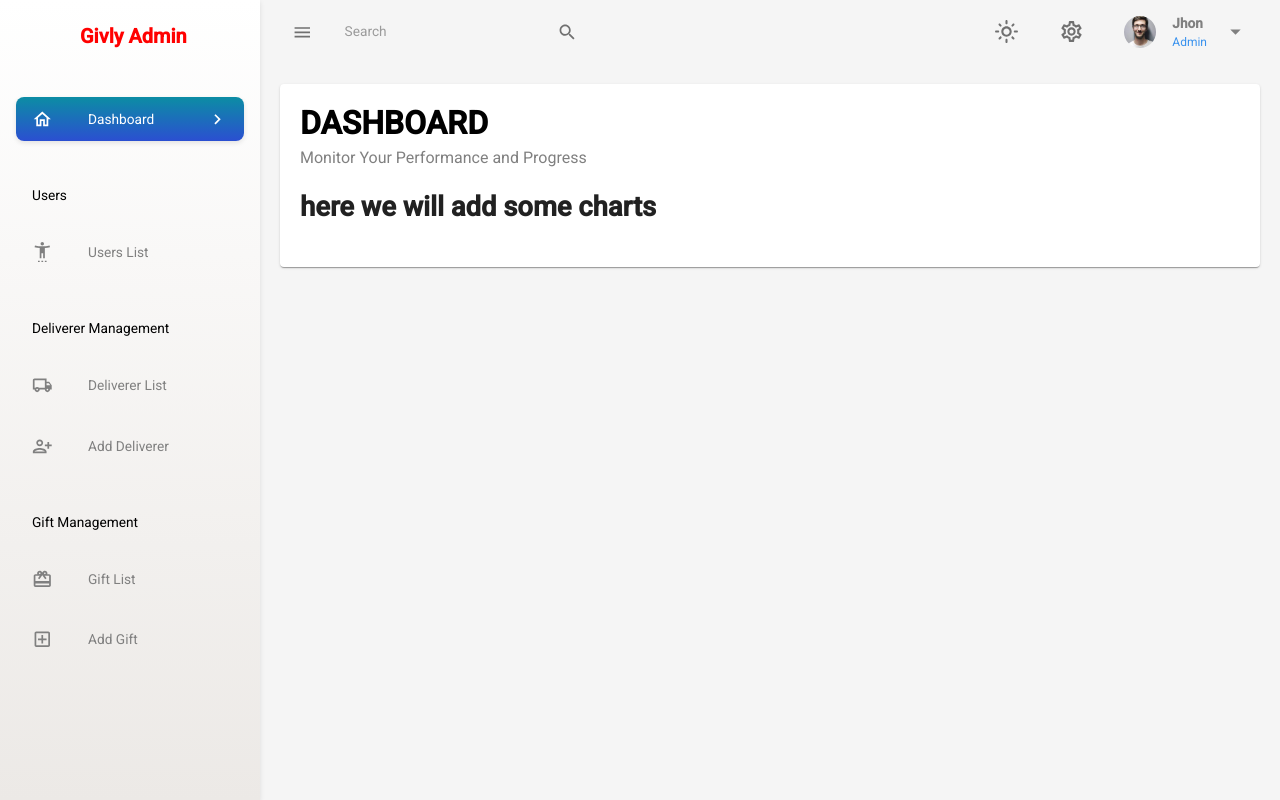
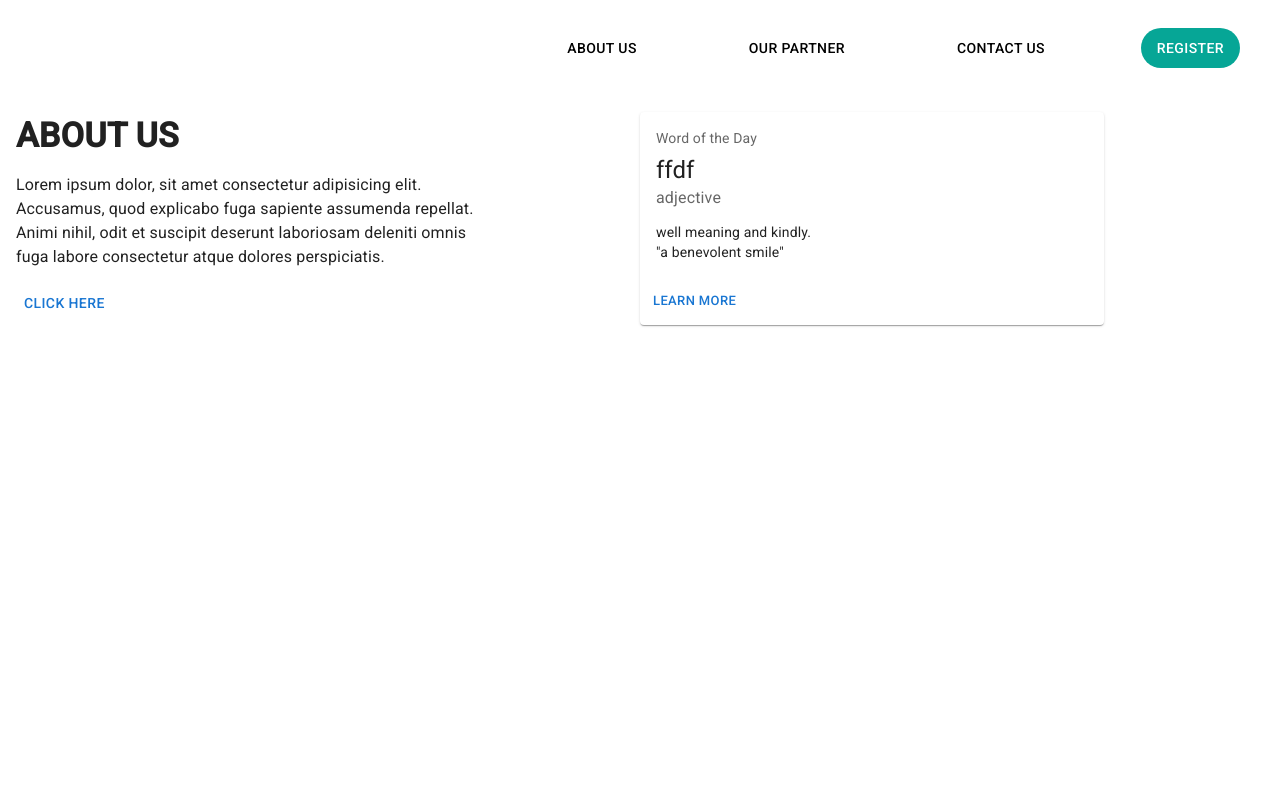
Before and after one commit to dorakadri/GivlyWebapp, a React (Create React App) app in the folder client/: page / in a window 1280 px wide. Before the commit this address led to /dashboard. Built offline with nearby package versions, Linux system fonts and the light colour scheme.

Commit message:
starting landing page

```diff
--- a/client/src/App.js
+++ b/client/src/App.js
@@ -1,11 +1,15 @@
-
-import Dashboard from '../src/components/pages/Dashboard/Dashboard';
+import { BrowserRouter, Route, Routes } from "react-router-dom";
+import Dashboard from "../src/components/pages/Dashboard/Dashboard";
+import LandingPage from "./components/pages/UserInterface/LandingPage";
 
 function App() {
   return (
-    <div className="App">
-     <Dashboard/>
-    </div>
+    <BrowserRouter>
+      <Routes>
+        <Route path="/" element={<LandingPage />} />
+        <Route path="/admin/*" element={<Dashboard />} />
+      </Routes>
+    </BrowserRouter>
   );
 }
 
--- a/client/src/components/pages/Dashboard/DashboardRoutes.js
+++ b/client/src/components/pages/Dashboard/DashboardRoutes.js
@@ -27,7 +27,7 @@ function DashboardRoutes() {
   const theme = useMemo(() => createTheme(themeSettings(mode)), [mode]);
   return (
     <div className="index">
-      <BrowserRouter>
+
         <ThemeProvider theme={theme}>
           <CssBaseline />
           <Suspense
@@ -46,22 +46,19 @@ function DashboardRoutes() {
           >
             <Routes>
               <Route element={<Layout />}>
-                <Route
-                  path="/"
-                  element={<Navigate to="/dashboard" replace />}
-                />
+
                 <Route path="/dashboard" element={<DashboardComponent />} />
-                <Route path="/userslist" element={<UserList />} />
-                <Route path="/delivererlist" element={<DelivererList />} />
-                <Route path="/adddeliverer" element={<AddDeliverer />} />
-                <Route path="/giftlist" element={<GiftList />} />
-                <Route path="/giftlist/update/:id" element={<GiftUpdate />} />
-                <Route path="/addgift" element={<AddGift />} />
+                <Route path="userslist" element={<UserList />} />
+                <Route path="delivererlist" element={<DelivererList />} />
+                <Route path="adddeliverer" element={<AddDeliverer />} />
+                <Route path="giftlist" element={<GiftList />} />
+                <Route path="giftlist/update/:id" element={<GiftUpdate />} />
+                <Route path="addgift" element={<AddGift />} />
               </Route>
             </Routes>
           </Suspense>
         </ThemeProvider>
-      </BrowserRouter>
+
     </div>
   );
 }
--- a/client/src/components/pages/Dashboard/PagesDashboard/Gift/FormGift.jsx
+++ b/client/src/components/pages/Dashboard/PagesDashboard/Gift/FormGift.jsx
@@ -27,13 +27,13 @@ const validationSchema = yup.object({
 
 export default function FormGift(props) {
   const [image, setImage] = useState(null);
-  const [data, setDate] = useState(props);
-  console.log(data);
 
-  const initialValues = data?.data
+  console.log(props.data);
+
+  const initialValues = props.data
   ? {
-      name: "ff",
-      company: "lala",
+      name: "ddfd",
+      company: "fff",
       type: "lala",
       giftPhoto:"https://img-19.commentcamarche.net/cI8qqj-finfDcmx6jMK6Vr-krEw=/1500x/smart/b829396acc244fd484c5ddcdcb2b08f3/ccmcms-commentcamarche/20494859.jpg",
       giftType: "Medium",
@@ -51,6 +51,7 @@ export default function FormGift(props) {
     setImage(selectedFile);
     formik.setFieldValue('giftPhoto', selectedFile);
   };
+
   const formik = useFormik({
     initialValues:initialValues,
     onSubmit: (values) => {
@@ -59,6 +60,7 @@ export default function FormGift(props) {
     validationSchema: validationSchema,
   });
 
+  console.log(initialValues);
 
   return (
     <form onSubmit={formik.handleSubmit} style={{ display: "flex" }}>
--- a/client/src/components/pages/Dashboard/PagesDashboard/Gift/GiftUpdate.jsx
+++ b/client/src/components/pages/Dashboard/PagesDashboard/Gift/GiftUpdate.jsx
@@ -15,9 +15,7 @@ export default function GiftUpdate() {
       myService.getGiftbyID(id).then((response) => {
 
         setData(response.data);
-
-
-
+        console.log(response.data)
       });
     }, []);
 
--- a/client/src/components/pages/Dashboard/componentsDashboard/Sidebar.jsx
+++ b/client/src/components/pages/Dashboard/componentsDashboard/Sidebar.jsx
@@ -135,7 +135,7 @@ export default function Sidebar({
                     <ListItemButton
                       onClick={() => {
                         console.log(lcText);
-                        navigate(`/${lcText}`);
+                        navigate(`./${lcText}`);
                         setActive(lcText);
                       }}
                       sx={{
--- /dev/null
+++ b/client/src/components/pages/UserInterface/LandingPage.js
@@ -0,0 +1,44 @@
+import { Button, Card, CardActions, CardContent, Typography } from '@mui/material'
+import { Box, Stack } from '@mui/system'
+import React from 'react'
+import FlexBetween from '../../common/FlexBetween'
+import Navbar from './landingcomponent/Navbar'
+
+export default function LandingPage() {
+  return (
+    <div>
+      <Navbar/>
+      <FlexBetween p="1rem" >
+       <Stack sx={{flex: 1 ,gap:2,  }}>
+        <Typography variant='h4' fontWeight="bold"> ABOUT US</Typography>
+        <Typography variant='body1'>Lorem ipsum dolor, sit amet consectetur adipisicing elit. Accusamus, quod explicabo fuga sapiente assumenda repellat. Animi nihil, odit et suscipit deserunt laboriosam deleniti omnis fuga labore consectetur atque dolores perspiciatis.</Typography>
+        <Button sx={{   justifyContent: "flex-start"}} >CLick here</Button>
+       </Stack>
+       <Stack sx={{mx:'10rem',flex:1   }}>
+       <Card sx={{ minWidth: 275 }}>
+
+      <CardContent>
+        <Typography sx={{ fontSize: 14 }} color="text.secondary" gutterBottom>
+          Word of the Day
+        </Typography>
+        <Typography variant="h5" component="div">
+          ffdf
+        </Typography>
+        <Typography sx={{ mb: 1.5 }} color="text.secondary">
+          adjective
+        </Typography>
+        <Typography variant="body2">
+          well meaning and kindly.
+          <br />
+          {'"a benevolent smile"'}
+        </Typography>
+      </CardContent>
+      <CardActions>
+        <Button size="small">Learn More</Button>
+      </CardActions>
+    </Card>
+       </Stack>
+      </FlexBetween>
+    </div>
+  )
+}
--- /dev/null
+++ b/client/src/components/pages/UserInterface/landingcomponent/Navbar.jsx
@@ -0,0 +1,34 @@
+import { ArrowDropDownOutlined, DarkModeOutlined, Search, SettingsOutlined } from '@mui/icons-material'
+import { AppBar, Box, Button, CssBaseline, IconButton, InputBase, Link, Toolbar, Typography } from '@mui/material'
+import { borderRadius } from '@mui/system'
+import React from 'react'
+import FlexBetween from '../../../common/FlexBetween'
+
+export default function Navbar() {
+  return (
+    <Box sx={{ display: 'flex' }}>
+      <CssBaseline />
+      <AppBar component="nav"   sx={{ position: "static",background:"none",boxShadow:"none" ,p:"1rem" }}>
+        <Toolbar>
+
+          <Typography
+            variant="h6"
+            component="div"
+            sx={{ flexGrow: 1, display: { xs: 'none', sm: 'block' } }}
+          >
+            Givly
+          </Typography>
+          <Box sx={{ display: { xs: 'none', sm: 'flex' }  ,gap:"5rem" }}>
+          <Button  sx={{ color: 'black',px:"1rem",py:"0.5rem" }}>ABOUT US</Button>
+          <Button sx={{ color: 'black' ,px:"1rem" ,py:"0.5rem"}}> OUR PARTNER </Button>
+          <Button sx={{ color: 'black',px:"1rem" ,py:"0.5rem"}}> CONTACT US</Button>
+          <Button sx={{ color: 'white',px:"1rem",py:"0.5rem" , borderRadius:'30px' ,backgroundColor:"#06A696",  "&:hover": {
+                  color: 'black',
+                },
+        }}> Register</Button>
+          </Box>
+        </Toolbar>
+      </AppBar>
+      </Box>
+  )
+}
```
Also changed, not shown: client/src/components/pages/UserInterface/Login.js (added), client/src/components/pages/UserInterface/Register.js (added).
